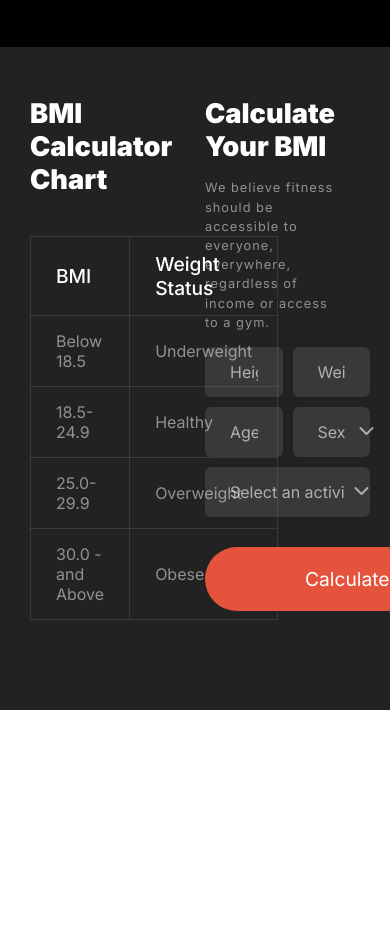
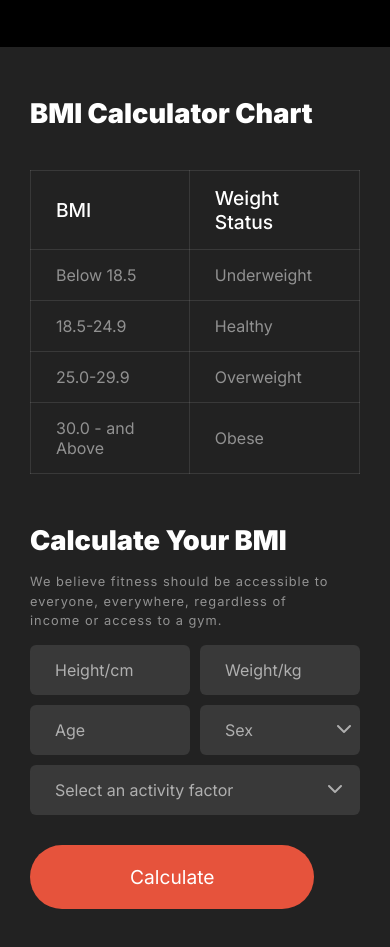
Before and after one commit to tanjim-room/assignment-02reload, a plain HTML site: page index.html in a window 390 px wide. Shown: the part 4328-5275 px from the top of the page. Before the commit the page ends 5038 px from the top, so only its background shows below. Drawn offline with nearby package versions, Linux system fonts and the light colour scheme; a web font is replaced by a local one.

Commit message:
Responsive BMI Section

```diff
--- a/responsive.css
+++ b/responsive.css
@@ -91,4 +91,15 @@
         align-items: center;
         padding:50px 0px;
     }
+    .bmi-container{
+        flex-direction: column;
+    }
+    .bmi-chart{
+        width: 100%;
+
+    }
+    .bml-calculate{
+        width: 100%;
+
+    }
 }
```
